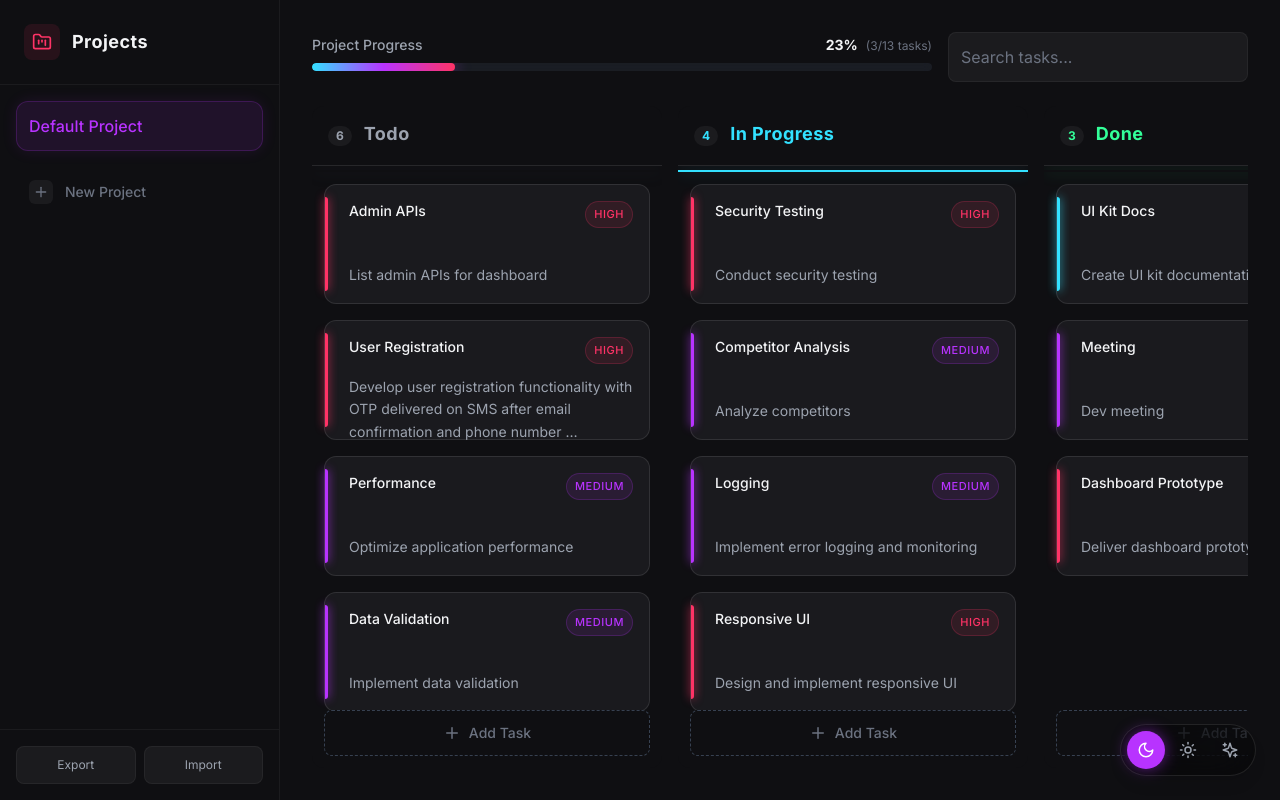
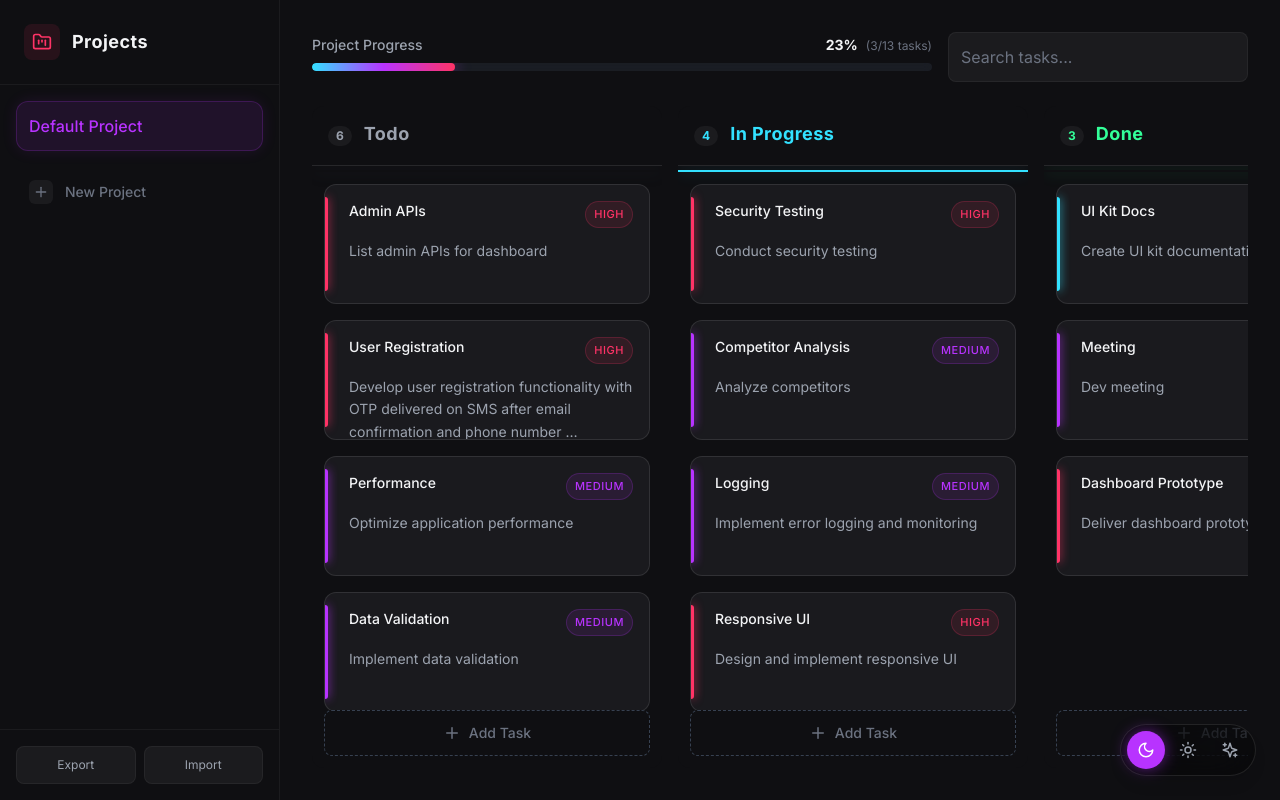
Before and after one commit to screechowlforwork/kanban-to-do, a React (Vite) app: page / in a window 1280 px wide. Built offline with nearby package versions, Linux system fonts and the light colour scheme.

Commit message:
”フリッカー修正”

```diff
--- a/src/components/TaskCard.jsx
+++ b/src/components/TaskCard.jsx
@@ -189,7 +189,7 @@ function TaskCard({ task, deleteTask, updateTask, isOverlay }) {
                 setIsDeleting(false);
             }}
             className={cn(
-                "group relative flex flex-col p-4 w-full min-h-[120px] rounded-xl cursor-grab",
+                "group relative flex flex-col p-4 w-full min-h-[120px] rounded-xl cursor-grab overflow-hidden",
                 "transition-transform duration-200 ease-out",
                 isOverlay ? "cursor-grabbing scale-105 shadow-2xl rotate-2 z-50" : "active:scale-[0.98]",
                 isDark
@@ -204,25 +204,17 @@ function TaskCard({ task, deleteTask, updateTask, isOverlay }) {
             {/* Priority Line */}
             <div className={cn("absolute left-0 top-3 bottom-3 w-[3px] rounded-r-full transition-colors", pStyle.line)} />
 
-            <div className="flex justify-between items-start mb-3 pl-2">
+            <div className="flex justify-between items-start mb-3 pl-2 min-w-0">
                 <h3 className={cn(
                     "font-medium leading-snug pr-6 text-base md:text-sm",
-                    "break-words whitespace-normal",
+                    "w-full min-w-0 break-words whitespace-normal line-clamp-2",
                     themeConfig.textPrimary
-                )}
-                style={{
-                    maxHeight: '3rem', // Line height 1.5 * 2 lines
-                    overflow: 'hidden',
-                    display: '-webkit-box',
-                    WebkitLineClamp: 2,
-                    WebkitBoxOrient: 'vertical',
-                }}
-                >
+                )}>
                     {task.title}
                 </h3>
                 {task.priority && (
                     <span className={cn(
-                        "text-[11px] px-2 py-1 rounded-full font-medium border uppercase tracking-wider",
+                        "text-[11px] px-2 py-1 rounded-full font-medium border uppercase tracking-wider shrink-0",
                         pStyle.badge
                     )}>
                         {task.priority}
@@ -230,8 +222,12 @@ function TaskCard({ task, deleteTask, updateTask, isOverlay }) {
                 )}
             </div>
 
-            <div className="pl-2 mt-auto">
-                 <p className={cn("text-sm line-clamp-3 leading-relaxed font-light whitespace-pre-wrap break-words", themeConfig.textSecondary)}>
+            <div className="flex-1 w-full min-w-0 pl-2 mt-auto">
+                <p className={cn(
+                    "text-sm leading-relaxed font-light",
+                    "w-full min-w-0 break-words whitespace-pre-wrap line-clamp-3",
+                    themeConfig.textSecondary
+                )}>
                     {task.content}
                 </p>
             </div>
```
Also changed, not shown: 7 other files (tests, documents, lock files or other folders).
